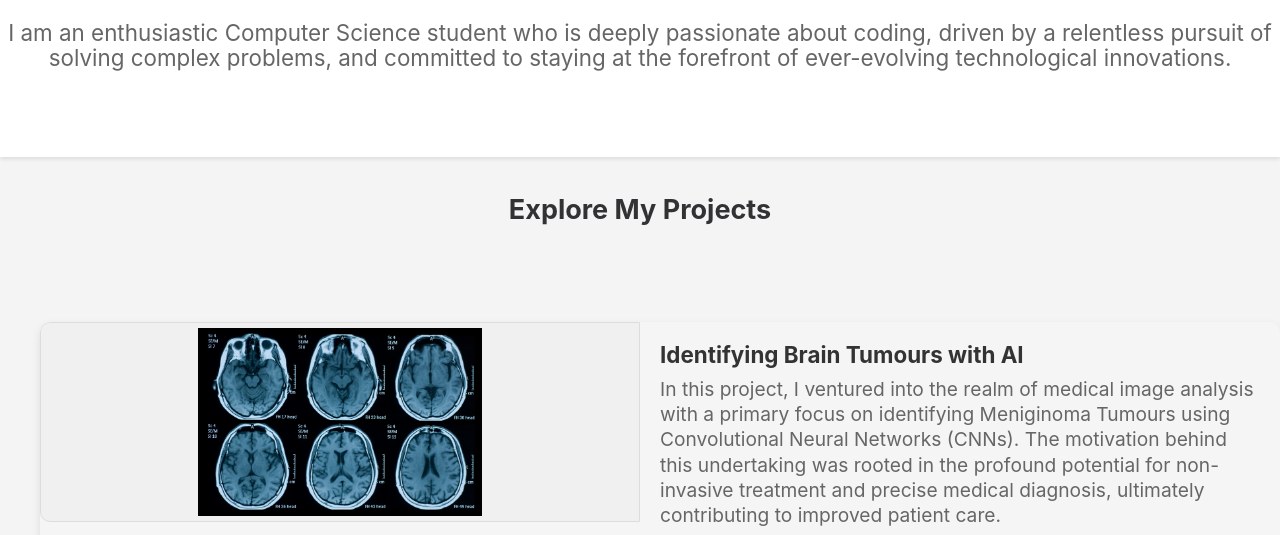
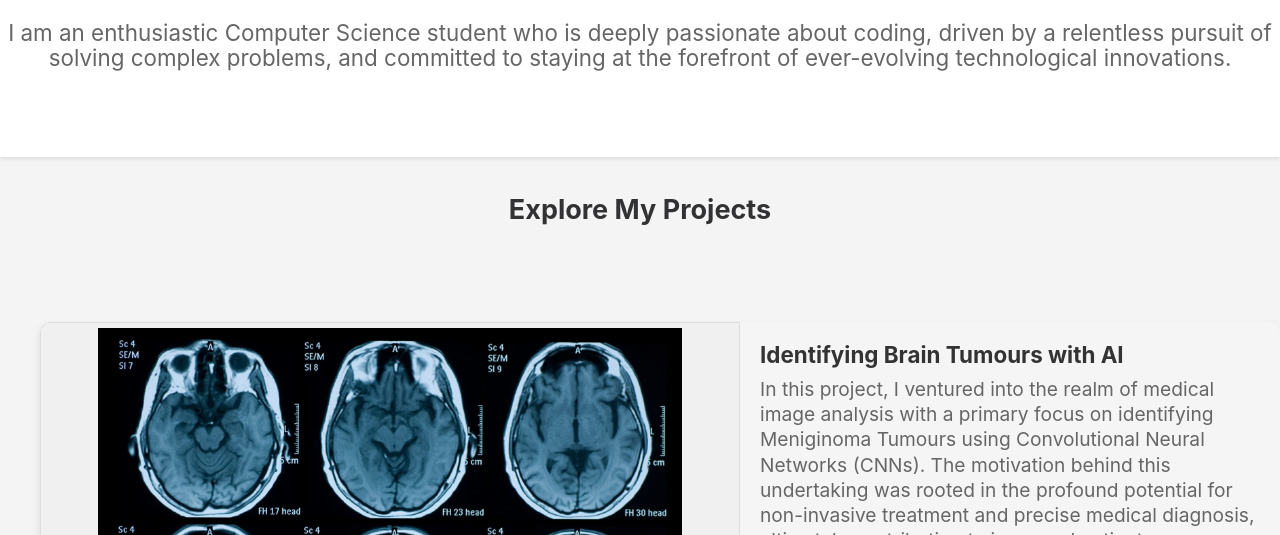
Before and after one commit to JosiePG/Portfolio_Website, a plain HTML site: page index.html in a window 1280 px wide. Shown: the part 265-800 px from the top of the page. Drawn offline with Linux system fonts and the light colour scheme.

Commit message:
Changed image sizes

```diff
--- a/style.css
+++ b/style.css
@@ -207,8 +207,8 @@ header {
 }
 
 .project-item img {
-    width: 600px;
-    height: 200px;
+    width: 800px;
+    height: 400px;
     object-fit: contain;
     background-color: #f0f0f0;
     border: 1px solid #ddd;
```
